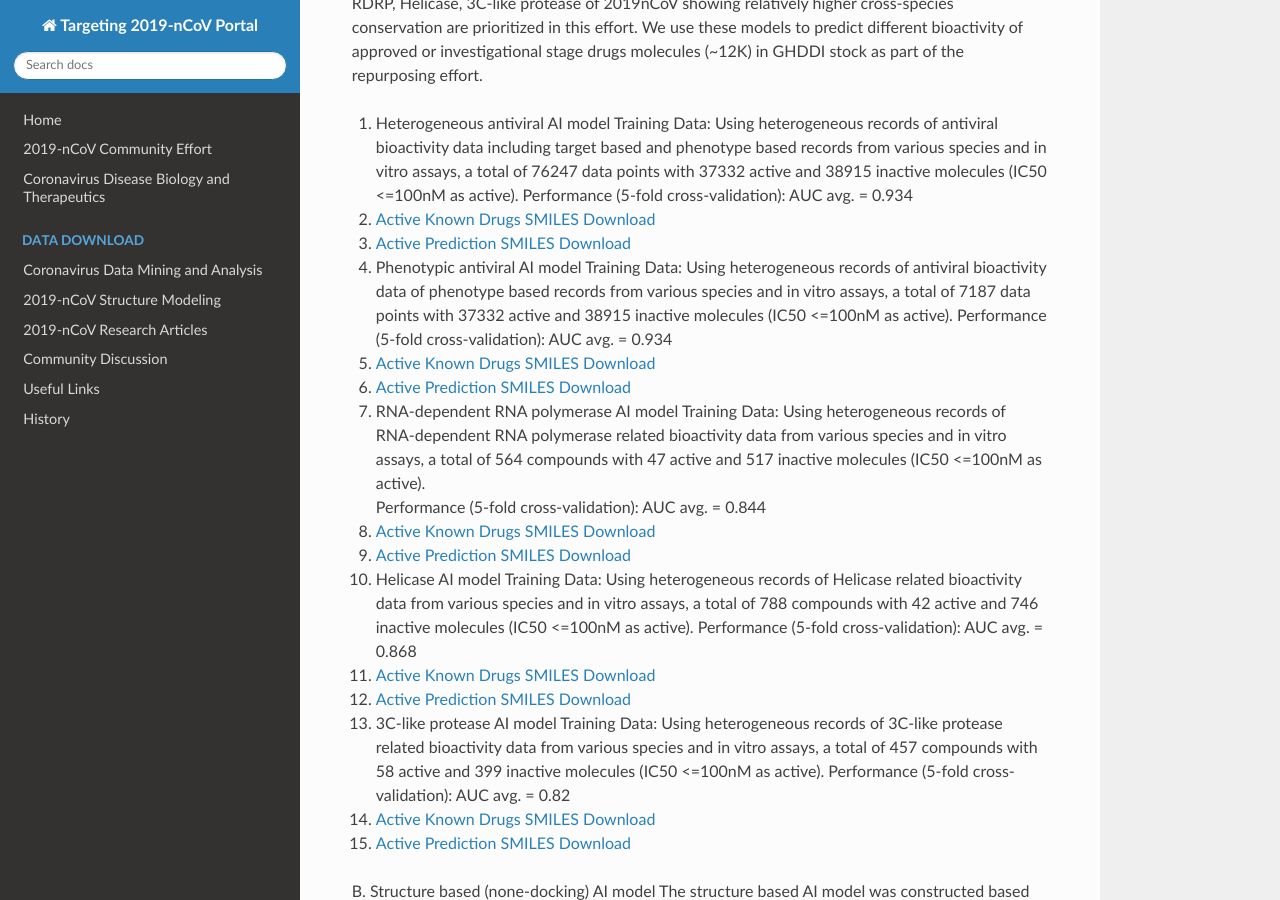
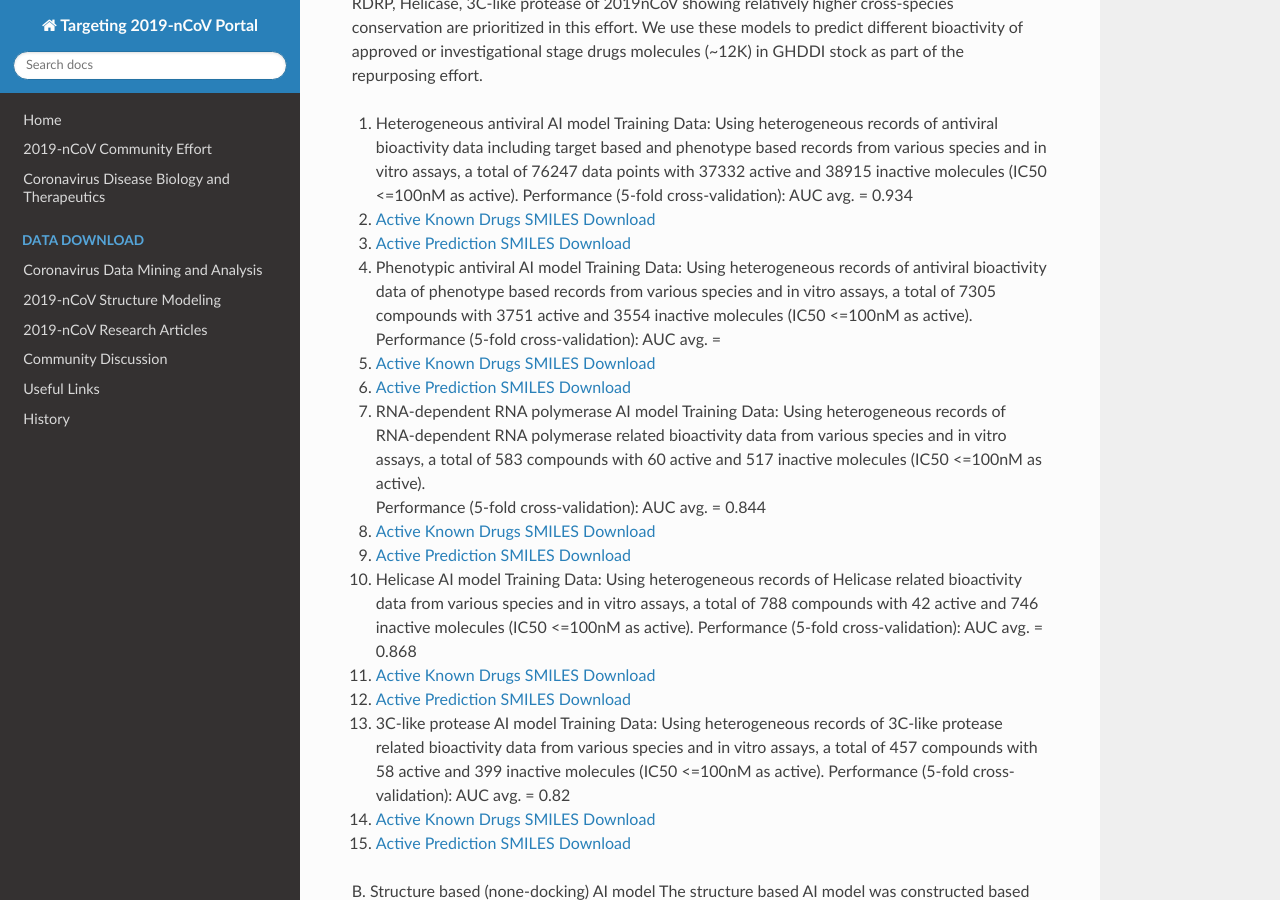
Before and after one commit to GHDDI-AILab/Targeting2019-nCoV, an MkDocs documentation site: the page built from docs/computational.md, in a window 1280 px wide and 900 px high, scrolled down 549 px. Built offline with MkDocs 1.6.1, drawn with Linux system fonts in a browser that asks for light colours; nearby versions of some CDN libraries.

```diff
--- a/docs/computational.md
+++ b/docs/computational.md
@@ -12,36 +12,36 @@ We have tried different training sets containing different organisms and their t
 Training Data: Using heterogeneous records of antiviral bioactivity data including target based and phenotype based records from various species and in vitro assays, a total of 76247 data points with 37332 active and 38915 inactive molecules (IC50 <=100nM as active).
 Performance (5-fold cross-validation): AUC avg. = 0.934
 
-* [Active Known Drugs SMILES Download](https://ghddiai.oss-cn-zhangjiakou.aliyuncs.com/file/)
-* [Active Prediction SMILES Download](https://ghddiai.oss-cn-zhangjiakou.aliyuncs.com/file/)
+* [Active Known Drugs SMILES Download](https://ghddiai.oss-cn-zhangjiakou.aliyuncs.com/file/AKD_ViralMix.xlsx )
+* [Active Prediction SMILES Download](https://ghddiai.oss-cn-zhangjiakou.aliyuncs.com/file/x)
 
 2. Phenotypic antiviral AI model
-Training Data: Using heterogeneous records of antiviral bioactivity data of phenotype based records from various species and in vitro assays, a total of 7187 data points with 37332 active and 38915 inactive molecules (IC50 <=100nM as active).
-Performance (5-fold cross-validation): AUC avg. = 0.934
+Training Data: Using heterogeneous records of antiviral bioactivity data of phenotype based records from various species and in vitro assays, a total of 7305 compounds with 3751 active and 3554 inactive molecules (IC50 <=100nM as active).
+Performance (5-fold cross-validation): AUC avg. =
 
-* [Active Known Drugs SMILES Download](https://ghddiai.oss-cn-zhangjiakou.aliyuncs.com/file/)
-* [Active Prediction SMILES Download](https://ghddiai.oss-cn-zhangjiakou.aliyuncs.com/file/)
+* [Active Known Drugs SMILES Download](https://ghddiai.oss-cn-zhangjiakou.aliyuncs.com/file/AKD_ViralPhe.xlsx)
+* [Active Prediction SMILES Download](https://ghddiai.oss-cn-zhangjiakou.aliyuncs.com/file/x)
 
 3. RNA-dependent RNA polymerase AI model
-Training Data: Using heterogeneous records of RNA-dependent RNA polymerase related bioactivity data from various species and in vitro assays, a total of 564 compounds with 47 active and 517 inactive molecules (IC50 <=100nM as active).
+Training Data: Using heterogeneous records of RNA-dependent RNA polymerase related bioactivity data from various species and in vitro assays, a total of 583 compounds with 60 active and 517 inactive molecules (IC50 <=100nM as active).
 Performance (5-fold cross-validation): AUC avg. = 0.844
 
-* [Active Known Drugs SMILES Download](https://ghddiai.oss-cn-zhangjiakou.aliyuncs.com/file/)
-* [Active Prediction SMILES Download](https://ghddiai.oss-cn-zhangjiakou.aliyuncs.com/file/)
+* [Active Known Drugs SMILES Download](https://ghddiai.oss-cn-zhangjiakou.aliyuncs.com/file/AKD_RdRP.xlsx)
+* [Active Prediction SMILES Download](https://ghddiai.oss-cn-zhangjiakou.aliyuncs.com/file/x)
 
 4. Helicase AI model
 Training Data: Using heterogeneous records of Helicase related bioactivity data from various species and in vitro assays, a total of 788 compounds with 42 active and 746 inactive molecules (IC50 <=100nM as active).
 Performance (5-fold cross-validation): AUC avg. = 0.868
 
-* [Active Known Drugs SMILES Download](https://ghddiai.oss-cn-zhangjiakou.aliyuncs.com/file/)
-* [Active Prediction SMILES Download](https://ghddiai.oss-cn-zhangjiakou.aliyuncs.com/file/)
+* [Active Known Drugs SMILES Download](https://ghddiai.oss-cn-zhangjiakou.aliyuncs.com/file/AKD_helicase.xlsx)
+* [Active Prediction SMILES Download](https://ghddiai.oss-cn-zhangjiakou.aliyuncs.com/file/x)
 
 5. 3C-like protease AI model
 Training Data: Using heterogeneous records of 3C-like protease related bioactivity data from various species and in vitro assays, a total of 457 compounds with 58 active and 399 inactive molecules (IC50 <=100nM as active).
 Performance (5-fold cross-validation): AUC avg. = 0.82
 
-* [Active Known Drugs SMILES Download](https://ghddiai.oss-cn-zhangjiakou.aliyuncs.com/file/)
-* [Active Prediction SMILES Download](https://ghddiai.oss-cn-zhangjiakou.aliyuncs.com/file/)
+* [Active Known Drugs SMILES Download](https://ghddiai.oss-cn-zhangjiakou.aliyuncs.com/file/AKD_3CL.xlsx)
+* [Active Prediction SMILES Download](https://ghddiai.oss-cn-zhangjiakou.aliyuncs.com/file/x)
 
 
 B. Structure based (none-docking) AI model
```
